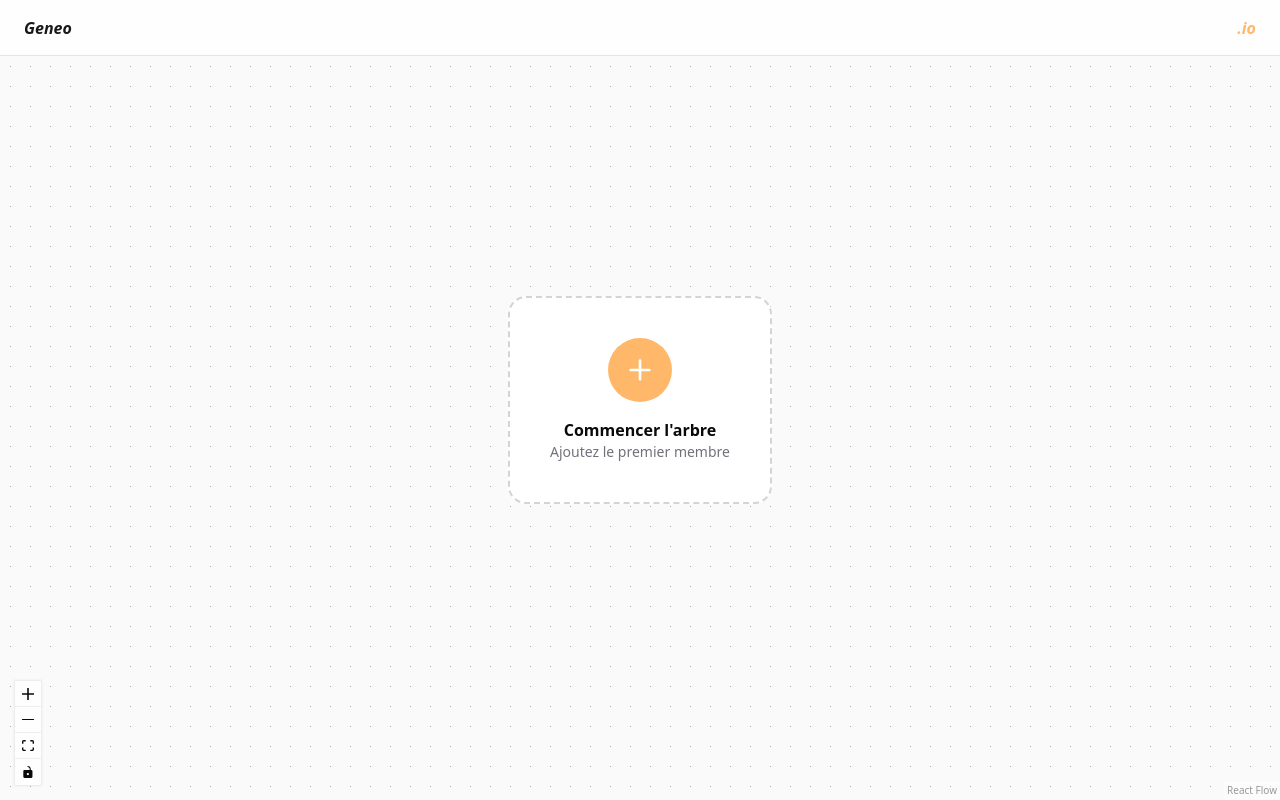
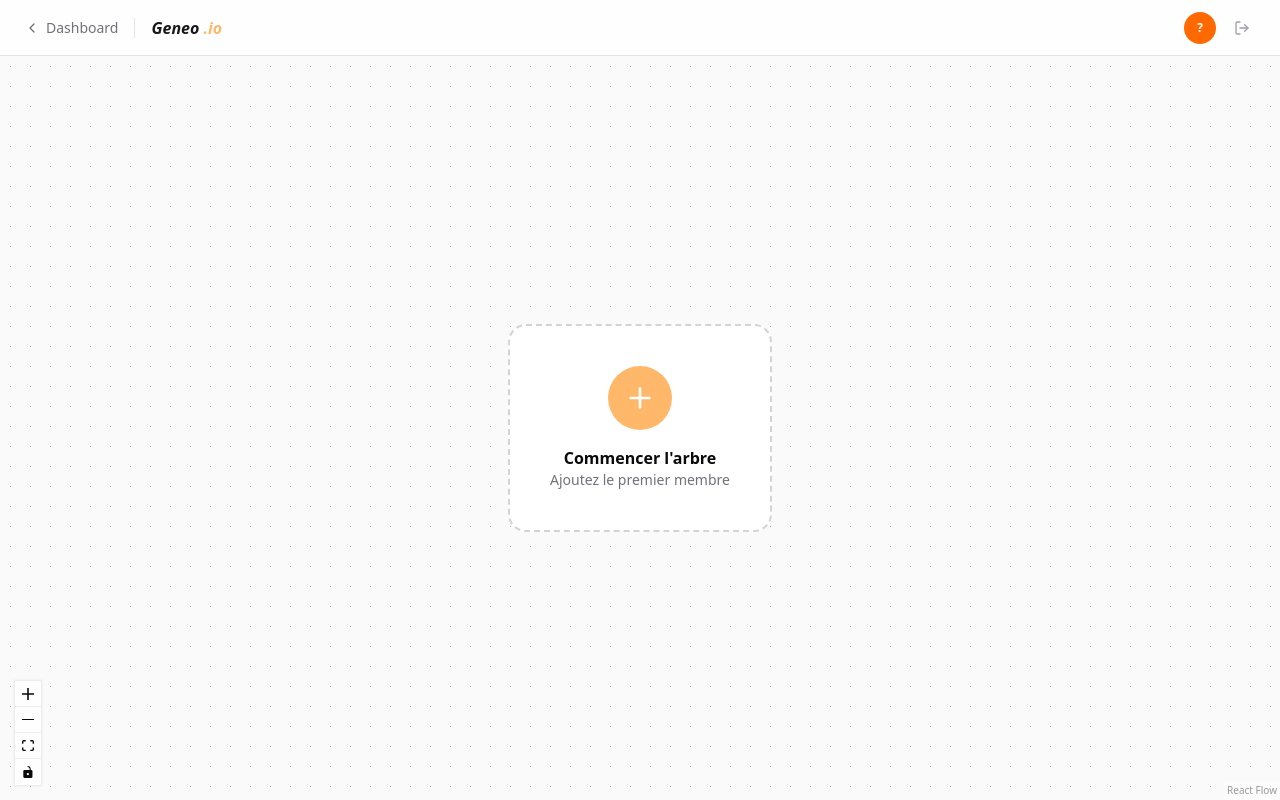
Before and after one commit to KOMI18/geneo, a Next.js app: page /tree/1 in a window 1280 px wide. Built offline with nearby package versions, Linux system fonts and the light colour scheme; no server answers; the database is empty.

Commit message:
style: modifier le bordure des formilaure de connexion et creation de compte

```diff
--- a/src/app/(auth)/login/page.tsx
+++ b/src/app/(auth)/login/page.tsx
@@ -29,7 +29,7 @@ const handleLogin = async (e: React.FormEvent) => {
 };
 
   return (
-    <div className="w-full  mx-auto align-center max-w-md margin-[100px] bg-white dark:bg-zinc-900 rounded-2xl border border-zinc-200 dark:border-zinc-800 p-8">
+    <div className="w-full  mx-auto align-center max-w-md margin-[100px] bg-white dark:bg-zinc-900 rounded-2xl  dark:border-zinc-800 p-8">
       {/* Logo */}
       <div className="text-center mb-8">
         <h1 className="text-2xl font-bold italic text-zinc-900 dark:text-zinc-100">
--- a/src/app/(auth)/register/page.tsx
+++ b/src/app/(auth)/register/page.tsx
@@ -49,7 +49,7 @@ export default function RegisterPage() {
   };
 
   return (
-    <div className="w-full max-w-md   mx-auto  bg-white dark:bg-zinc-900 rounded-2xl border border-zinc-200 dark:border-zinc-800 p-8 shadow-sm">
+    <div className="w-full max-w-md   mx-auto  bg-white dark:bg-zinc-900 rounded-2xl  dark:border-zinc-800 p-8 ">
       {/* Logo */}
       <div className="text-center mb-8">
         <h1 className="text-2xl font-bold italic text-zinc-900 dark:text-zinc-100">
--- a/src/app/tree/[treeId]/page.tsx
+++ b/src/app/tree/[treeId]/page.tsx
@@ -189,13 +189,10 @@ export default function TreePage({ params }: { params: Promise<{ treeId: string
   }
 
   return (
-    <main className="h-screen w-full overflow-hidden bg-zinc-50 dark:bg-[#080808]">
-      {/* Header */}
-      <div className="absolute top-0 left-0 right-0 h-14 border-b border-zinc-200 dark:border-zinc-800 bg-white/80 dark:bg-zinc-950/80 backdrop-blur-md z-10 flex items-center px-6 justify-between text-zinc-900 dark:text-zinc-100 italic font-bold">
-        Geneo <span className="text-orange-300">.io</span>
-      </div>
+    <>
 
-      <div className="w-full h-full pt-14 relative">
+
+      <div className="w-full h-full relative">
         {/* Écran vide */}
         {nodes.length === 0 && (
           <div className="absolute inset-0 z-20 flex items-center justify-center">
@@ -250,6 +247,6 @@ export default function TreePage({ params }: { params: Promise<{ treeId: string
       </Dialog>
 
       <AddMemberModal onAdd={handleAdd} isSpouseMode={isSpouseMode} />
-    </main>
+    </>
   );
 }
--- /dev/null
+++ b/src/app/tree/layout.tsx
@@ -0,0 +1,71 @@
+'use client';
+import Link from 'next/link';
+import { useRouter } from 'next/navigation';
+import { signOut } from 'firebase/auth';
+import { auth } from '@/lib/firebase';
+import { clearSessionCookie } from '@/lib/session';
+import { useAuth } from '@/hooks/useAuth';
+import { ChevronLeft, LogOut } from 'lucide-react';
+
+export default function TreeLayout({ children }: { children: React.ReactNode }) {
+  const router = useRouter();
+  const { user } = useAuth();
+
+  const initials = user?.displayName
+    ?.split(' ')
+    .map((n) => n[0])
+    .join('')
+    .toUpperCase()
+    .slice(0, 2) ?? '?';
+
+  const handleLogout = async () => {
+    await signOut(auth);
+    clearSessionCookie();
+    router.push('/login');
+  };
+
+  return (
+    <div className="h-screen w-full flex flex-col overflow-hidden bg-zinc-50 dark:bg-[#080808]">
+      {/* Header */}
+      <header className="h-14 shrink-0 border-b border-zinc-200 dark:border-zinc-800 bg-white/80 dark:bg-zinc-950/80 backdrop-blur-md z-10 flex items-center px-6 justify-between">
+
+        {/* Gauche : retour + logo */}
+        <div className="flex items-center gap-4">
+          <Link
+            href="/dashboard"
+            className="flex items-center gap-1.5 text-sm text-zinc-500 hover:text-zinc-900 dark:hover:text-zinc-100 transition-colors"
+          >
+            <ChevronLeft size={16} />
+            Dashboard
+          </Link>
+          <div className="w-px h-5 bg-zinc-200 dark:bg-zinc-800" />
+          <span className="italic font-bold text-zinc-900 dark:text-zinc-100">
+            Geneo <span className="text-orange-300">.io</span>
+          </span>
+        </div>
+
+        {/* Droite : user + logout */}
+        <div className="flex items-center gap-3">
+          <span className="text-sm text-zinc-500 hidden sm:block">
+            {user?.displayName}
+          </span>
+          <div className="w-8 h-8 rounded-full bg-orange-500 flex items-center justify-center text-white text-xs font-bold">
+            {initials}
+          </div>
+          <button
+            onClick={handleLogout}
+            className="p-1.5 text-zinc-400 hover:text-zinc-700 dark:hover:text-zinc-200 transition-colors"
+            title="Déconnexion"
+          >
+            <LogOut size={16} />
+          </button>
+        </div>
+      </header>
+
+      {/* Contenu de la page */}
+      <div className="flex-1 overflow-hidden">
+        {children}
+      </div>
+    </div>
+  );
+}
```
